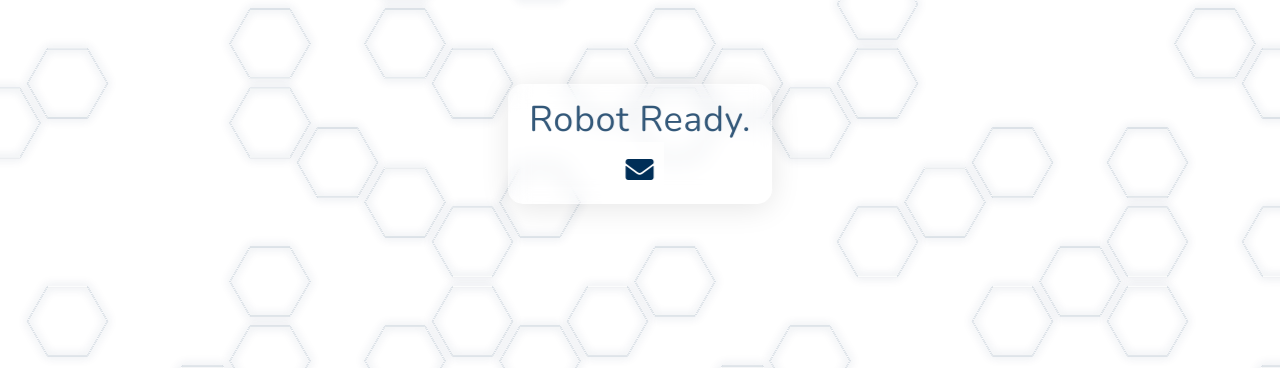
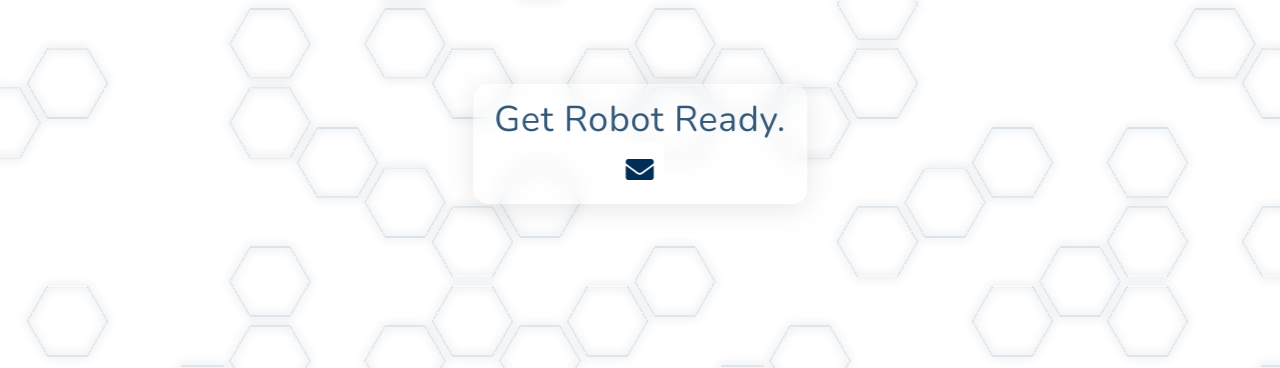
Before and after one commit to gedankener/eylmaiwebsite, a plain HTML site: page index.html in a window 1280 px wide. Shown: the part 432-800 px from the top of the page. Drawn offline with nearby package versions, Linux system fonts and the light colour scheme.

Commit message:
added the get

```diff
--- a/index.html
+++ b/index.html
@@ -111,7 +111,7 @@
         <img id="logo" src="logo.svg" alt="Logo" />
       </div>
       <p id="tagline">
-        Robot Ready.
+        Get Robot Ready.
       </br>
         <a href="mailto:ali@eylmai.com" id="email-icon" aria-label="Email us">
           <i class="fas fa-envelope"></i>
```
